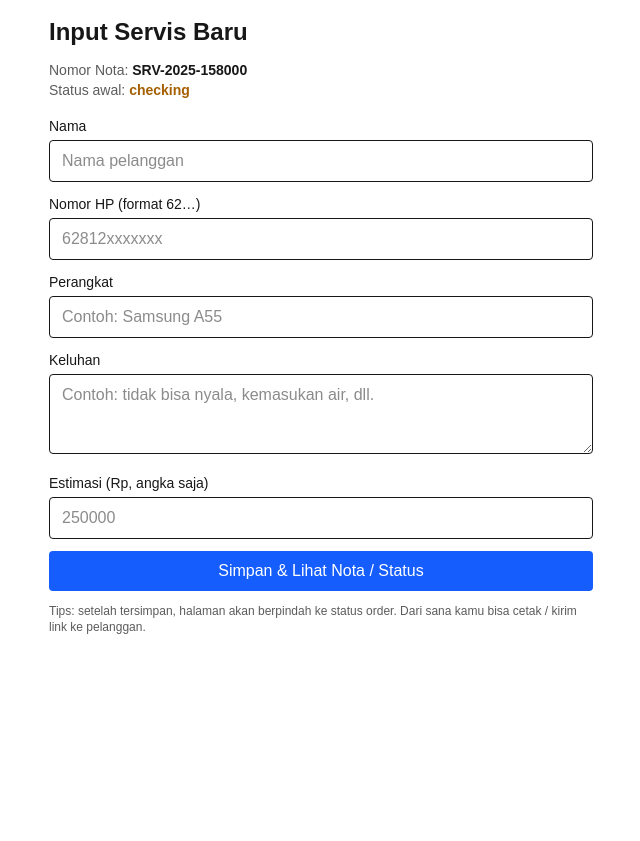
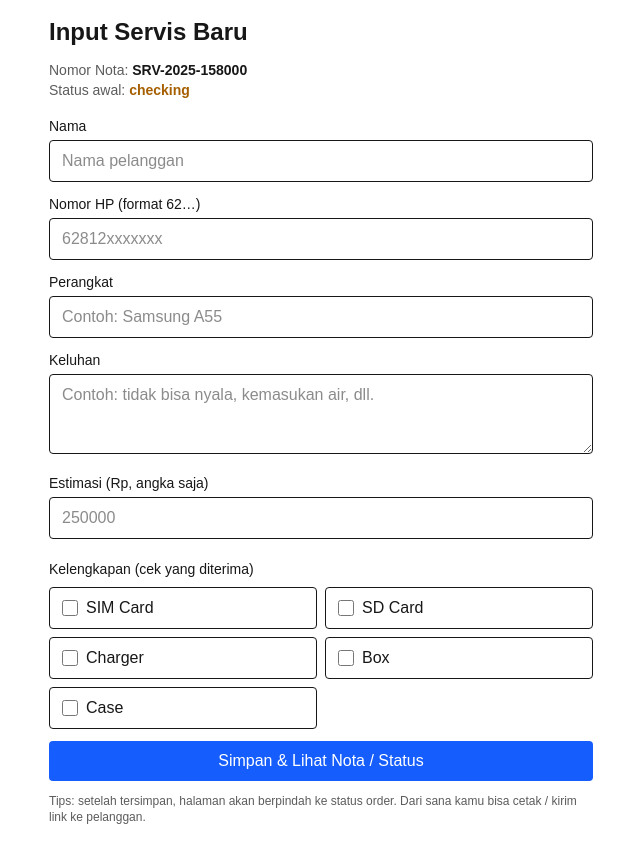
Before and after one commit to eric16644-lang/service-app, a Next.js app: page /input in a window 1280 px wide. Shown: the whole page, without its empty margins (319-959 px from the left). Before the commit the page ends 800 px from the top, so only its background shows below. Built offline with nearby package versions, Linux system fonts and the light colour scheme; no server answers.

Commit message:
fix submit

```diff
--- a/src/app/input/page.tsx
+++ b/src/app/input/page.tsx
@@ -10,6 +10,12 @@ type FormState = {
   perangkat: string
   keluhan: string
   estimasi: string // input text, nanti diparse ke number
+  // ✅ checklist kelengkapan
+  sim_card: boolean
+  sd_card: boolean
+  charger: boolean
+  box: boolean
+  phone_case: boolean
 }
 
 export default function InputServicePage() {
@@ -19,7 +25,12 @@ export default function InputServicePage() {
     no_hp: '',
     perangkat: '',
     keluhan: '',
-    estimasi: ''
+    estimasi: '',
+    sim_card: false,
+    sd_card: false,
+    charger: false,
+    box: false,
+    phone_case: false,
   })
   const [submitting, setSubmitting] = useState(false)
   const [errorMsg, setErrorMsg] = useState<string | null>(null)
@@ -31,9 +42,14 @@ export default function InputServicePage() {
   }, [])
 
   const onChange = useCallback(
-    (key: keyof FormState) => (e: React.ChangeEvent<HTMLInputElement | HTMLTextAreaElement>) => {
-      setForm((prev) => ({ ...prev, [key]: e.target.value }))
-    },
+    (key: keyof FormState) =>
+      (e: React.ChangeEvent<HTMLInputElement | HTMLTextAreaElement>) => {
+        const value =
+          e.currentTarget.type === 'checkbox'
+            ? (e as React.ChangeEvent<HTMLInputElement>).target.checked
+            : e.currentTarget.value
+        setForm((prev) => ({ ...prev, [key]: value as any }))
+      },
     []
   )
 
@@ -69,7 +85,13 @@ export default function InputServicePage() {
         no_hp: form.no_hp.trim(),
         perangkat: form.perangkat.trim(),
         keluhan: form.keluhan.trim(),
-        estimasi: form.estimasi ? Number(form.estimasi) : null
+        estimasi: form.estimasi ? Number(form.estimasi) : null,
+        // ✅ simpan checklist
+        sim_card: form.sim_card,
+        sd_card: form.sd_card,
+        charger: form.charger,
+        box: form.box,
+        phone_case: form.phone_case,
         // status TIDAK dikirim → biar pakai default DB: 'checking'
       }
 
@@ -90,13 +112,50 @@ export default function InputServicePage() {
     }
   }
 
+  // 🔳 Komponen kecil untuk checkbox rapi (klik label = toggle)
+  function CheckItem({
+    label,
+    checked,
+    onChange,
+    id,
+  }: {
+    label: string
+    checked: boolean
+    onChange: (e: React.ChangeEvent<HTMLInputElement>) => void
+    id: string
+  }) {
+    return (
+      <label
+        htmlFor={id}
+        className={`flex items-center gap-2 px-3 py-2 border rounded cursor-pointer select-none ${
+          checked ? 'bg-blue-50 border-blue-400' : 'bg-white'
+        }`}
+      >
+        <input
+          id={id}
+          type="checkbox"
+          className="h-4 w-4"
+          checked={checked}
+          onChange={onChange}
+        />
+        <span>{label}</span>
+      </label>
+    )
+  }
+
   return (
     <div className="max-w-xl mx-auto p-4">
       <h1 className="text-2xl font-bold mb-3">Input Servis Baru</h1>
 
       <div className="text-sm mb-4">
-        <div><span className="opacity-70">Nomor Nota:</span> <b>{nomorNota}</b></div>
-        <div><span className="opacity-70">Status awal:</span> <b className="text-yellow-700">checking</b></div>
+        <div>
+          <span className="opacity-70">Nomor Nota:</span>{' '}
+          <b>{nomorNota}</b>
+        </div>
+        <div>
+          <span className="opacity-70">Status awal:</span>{' '}
+          <b className="text-yellow-700">checking</b>
+        </div>
       </div>
 
       {errorMsg && (
@@ -162,10 +221,49 @@ export default function InputServicePage() {
           />
         </div>
 
+        {/* ✅ Kelengkapan (ceklist) */}
+        <div className="mt-2">
+          <div className="block text-sm mb-2 font-medium">Kelengkapan (cek yang diterima)</div>
+          <div className="grid grid-cols-2 gap-2">
+            <CheckItem
+              id="sim_card"
+              label="SIM Card"
+              checked={form.sim_card}
+              onChange={onChange('sim_card') as any}
+            />
+            <CheckItem
+              id="sd_card"
+              label="SD Card"
+              checked={form.sd_card}
+              onChange={onChange('sd_card') as any}
+            />
+            <CheckItem
+              id="charger"
+              label="Charger"
+              checked={form.charger}
+              onChange={onChange('charger') as any}
+            />
+            <CheckItem
+              id="box"
+              label="Box"
+              checked={form.box}
+              onChange={onChange('box') as any}
+            />
+            <CheckItem
+              id="phone_case"
+              label="Case"
+              checked={form.phone_case}
+              onChange={onChange('phone_case') as any}
+            />
+          </div>
+        </div>
+
         <button
           type="submit"
           disabled={submitting}
-          className={`bg-blue-600 text-white py-2 rounded font-medium ${submitting ? 'opacity-60 cursor-not-allowed' : ''}`}
+          className={`bg-blue-600 text-white py-2 rounded font-medium ${
+            submitting ? 'opacity-60 cursor-not-allowed' : ''
+          }`}
         >
           {submitting ? 'Menyimpan…' : 'Simpan & Lihat Nota / Status'}
         </button>
--- a/src/app/status/[id]/nota/page.tsx
+++ b/src/app/status/[id]/nota/page.tsx
@@ -1,6 +1,6 @@
 'use client'
 
-import { useEffect, useMemo, useState } from 'react'
+import { useEffect, useState } from 'react'
 import { useSearchParams } from 'next/navigation'
 import { supabase } from '@/lib/supabaseClient'
 import Receipt58 from '@/components/Receipt58'
@@ -16,6 +16,12 @@ type Service = {
   status: string
   tanggal: string
   qris_url?: string | null
+  // ✅ kelengkapan
+  sim_card?: boolean
+  sd_card?: boolean
+  charger?: boolean
+  box?: boolean
+  phone_case?: boolean
 }
 
 export default function NotaPage({ params }: { params: { id: string } }) {
@@ -31,15 +37,11 @@ export default function NotaPage({ params }: { params: { id: string } }) {
         .select('*')
         .eq('id', params.id)
         .single<Service>()
-      if (error) {
-        setErr(error.message)
-      } else {
-        setOrder(data)
-      }
+      if (error) setErr(error.message)
+      else setOrder(data)
     })()
   }, [params.id])
 
-  // Auto print ketika data sudah ada jika query ?auto=1
   useEffect(() => {
     if (order && auto === '1') {
       const t = setTimeout(() => window.print(), 300)
@@ -63,6 +65,12 @@ export default function NotaPage({ params }: { params: { id: string } }) {
         tanggal={order.tanggal}
         orderId={order.id}
         qris_url={order.qris_url}
+        // ✅ pass kelengkapan
+        sim_card={order.sim_card}
+        sd_card={order.sd_card}
+        charger={order.charger}
+        box={order.box}
+        phone_case={order.phone_case}
       />
     </div>
   )
--- a/src/app/status/[id]/page.tsx
+++ b/src/app/status/[id]/page.tsx
@@ -13,10 +13,16 @@ type Service = {
   no_hp: string
   perangkat: string
   keluhan: string
-  estimasi?: number
+  estimasi?: number | null
   status: ServiceStatus | string
   tanggal: string
-  qris_url?: string
+  qris_url?: string | null
+  // ✅ kelengkapan
+  sim_card?: boolean
+  sd_card?: boolean
+  charger?: boolean
+  box?: boolean
+  phone_case?: boolean
 }
 
 export default function StatusPage({ params }: { params: { id: string } }) {
@@ -37,7 +43,6 @@ export default function StatusPage({ params }: { params: { id: string } }) {
 
   useEffect(() => {
     load()
-
     const sub = supabase
       .channel('service_orders-realtime')
       .on(
@@ -49,10 +54,7 @@ export default function StatusPage({ params }: { params: { id: string } }) {
         }
       )
       .subscribe()
-
-    return () => {
-      supabase.removeChannel(sub)
-    }
+    return () => { supabase.removeChannel(sub) }
   }, [load, params.id])
 
   if (loading) return <div className="p-4">Memuat…</div>
@@ -66,10 +68,17 @@ export default function StatusPage({ params }: { params: { id: string } }) {
       repairing: 'bg-blue-100 text-blue-800',
       done: 'bg-emerald-100 text-emerald-800',
     }
-    return `inline-block px-2 py-1 rounded text-xs font-semibold ${
-      map[s] || 'bg-gray-100 text-gray-700'
-    }`
+    return `inline-block px-2 py-1 rounded text-xs font-semibold ${map[s] || 'bg-gray-100 text-gray-700'}`
   }
+
+  // ✅ list hanya yang tercentang
+  const kelengkapanList = [
+    data.sim_card ? 'SIM Card' : null,
+    data.sd_card ? 'SD Card' : null,
+    data.charger ? 'Charger' : null,
+    data.box ? 'Box' : null,
+    data.phone_case ? 'Case' : null,
+  ].filter(Boolean) as string[]
 
   const baseUrl = process.env.NEXT_PUBLIC_BASE_URL || 'https://service-app.vercel.app'
 
@@ -79,15 +88,34 @@ export default function StatusPage({ params }: { params: { id: string } }) {
       <p><b>Nomor:</b> {data.nomor_nota}</p>
       <p><b>Nama:</b> {data.nama}</p>
       <p><b>Perangkat:</b> {data.perangkat}</p>
-      <p><b>Keluhan:</b> {data.keluhan}</p>
-      <p><b>Status:</b> <span className={badge(String(data.status))}>{String(data.status)}</span></p>
+      {kelengkapanList.length > 0 && (
+        <p className="mt-1">
+          <b>Kelengkapan:</b>{' '}
+          {kelengkapanList.map((item, i) => (
+            <span key={item} className="inline-block px-2 py-0.5 mr-1 mb-1 rounded bg-gray-100">
+              {item}{i < kelengkapanList.length - 1 ? '' : ''}
+            </span>
+          ))}
+        </p>
+      )}
+      <p className="mt-1"><b>Keluhan:</b> {data.keluhan}</p>
+      <p className="mt-1">
+        <b>Status:</b> <span className={badge(String(data.status))}>{String(data.status)}</span>
+      </p>
       <p><b>Tanggal:</b> {new Date(data.tanggal).toLocaleString('id-ID')}</p>
 
       <div className="mt-4 flex justify-center">
         <QRCode value={`${baseUrl}/status/${data.id}`} size={120} />
       </div>
 
-      // ...di dalam return(), mis. di bawah QRCode
+      {data.qris_url && (
+        <div className="mt-3">
+          <p className="text-center font-semibold">QRIS Pembayaran</p>
+          {/* boleh tetap <img>, atau ganti <Image /> jika ingin */}
+          <img src={data.qris_url} alt="QRIS" className="mx-auto w-40 h-40" />
+        </div>
+      )}
+
       <div className="mt-4 flex gap-2 justify-center">
         <a
           href={`/status/${data.id}/nota`}
@@ -104,14 +132,6 @@ export default function StatusPage({ params }: { params: { id: string } }) {
           Cetak Nota
         </a>
       </div>
-
-
-      {data.qris_url && (
-        <div className="mt-3">
-          <p className="text-center font-semibold">QRIS Pembayaran</p>
-          <img src={data.qris_url} alt="QRIS" className="mx-auto w-40 h-40" />
-        </div>
-      )}
     </div>
   )
 }
--- a/src/components/Receipt58.tsx
+++ b/src/components/Receipt58.tsx
@@ -13,13 +13,19 @@ type Props = {
   tanggal: string | Date
   orderId: string
   qris_url?: string | null
+  // ✅ kelengkapan
+  sim_card?: boolean
+  sd_card?: boolean
+  charger?: boolean
+  box?: boolean
+  phone_case?: boolean
 }
 
 export default function Receipt58({
   nomor_nota, nama, no_hp, perangkat, keluhan,
-  estimasi, status, tanggal, orderId, qris_url
+  estimasi, status, tanggal, orderId, qris_url,
+  sim_card, sd_card, charger, box, phone_case
 }: Props) {
-
   const baseUrl = process.env.NEXT_PUBLIC_BASE_URL || 'https://service-app.vercel.app'
   const statusUrl = `${baseUrl}/status/${orderId}`
 
@@ -27,6 +33,15 @@ export default function Receipt58({
     typeof n === 'number'
       ? new Intl.NumberFormat('id-ID', { style: 'currency', currency: 'IDR', maximumFractionDigits: 0 }).format(n)
       : '-'
+
+  // ✅ gabungkan hanya yang tercentang
+  const kelengkapan = [
+    sim_card ? 'SIM Card' : null,
+    sd_card ? 'SD Card' : null,
+    charger ? 'Charger' : null,
+    box ? 'Box' : null,
+    phone_case ? 'Case' : null,
+  ].filter(Boolean).join(' • ')
 
   return (
     <div className="receipt-58">
@@ -64,6 +79,16 @@ export default function Receipt58({
         <span>Perangkat</span>
         <span>{perangkat}</span>
       </div>
+
+      {/* ✅ Kelengkapan (hanya tampil bila ada yang tercentang) */}
+      {kelengkapan && (
+        <div className="row">
+          <span>Kelengkapan</span>
+          <span style={{ maxWidth: '32mm', textAlign: 'right', overflowWrap: 'anywhere' }}>
+            {kelengkapan}
+          </span>
+        </div>
+      )}
 
       <div className="block">
         <div className="label">Keluhan:</div>
@@ -155,8 +180,6 @@ export default function Receipt58({
           background: #111; color: #fff; border: 0; border-radius: 4px;
           padding: 6px 10px; font-weight: 700; cursor: pointer;
         }
-
-        /* Print rules */
         @media print {
           @page { size: 58mm auto; margin: 0; }
           :global(body) { background: #fff !important; }
```
Lines whose indentation alone changed are shown as unchanged.
